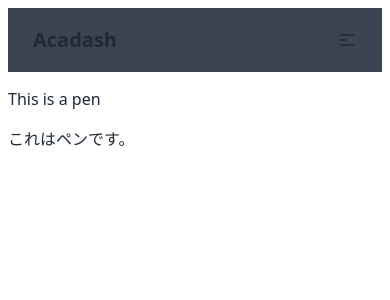
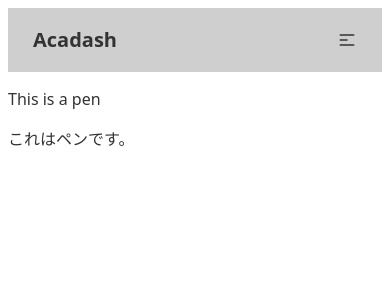
Before and after one commit to nightly5/acadash, a SvelteKit app: page / in a window 390 px wide. Shown: the top 300 px of the page. Built offline with nearby package versions, Linux system fonts and the light colour scheme.

Commit message:
✨ Change theming of app

```diff
--- a/src/routes/+layout.svelte
+++ b/src/routes/+layout.svelte
@@ -1,6 +1,6 @@
 <div class="app font-sans">
     <header>
-        <nav class="navbar bg-neutral">
+        <nav class="navbar bg-base-300">
             <div class="navbar-start flex-1">
                 <a class="btn btn-ghost normal-case text-xl" href="/">
                     Acadash
@@ -13,7 +13,7 @@
                 </ul>
             </div>
             <div class="dropdown">
-                <button class="btn btn-ghost lg:hidden" type="button">
+                <button title="Menu" class="btn btn-ghost lg:hidden">
                     <svg xmlns="http://www.w3.org/2000/svg" class="h-5 w-5"
                     fill="none" viewBox="0 0 24 24" stroke="currentColor">
                         <path stroke-linecap="round"
@@ -22,7 +22,7 @@
                         />
                     </svg>
                 </button>
-                <ul class="menu dropdown-content shadow bg-base-300 rounded-box right-0 p-2 flex-auto min-w-max">
+                <ul class="menu dropdown-content shadow bg-base-100 rounded-box right-0 p-3 flex-auto min-w-max">
                     <li><a href="/test1">Test 1</a></li>
                     <li><a href="/test2">Test 2</a></li>
                 </ul>
@@ -36,6 +36,11 @@
 
 </div>
 
+<!--
+    Unused selectors can be safely ignored as tailwind discards them during
+    preprocessing postcss
+-->
+<!-- svelte-ignore css-unused-selector -->
 <style lang="postcss">
     @tailwind base;
     @tailwind components;
--- a/tailwind.config.js
+++ b/tailwind.config.js
@@ -1,9 +1,10 @@
 import daisyui from "daisyui";
 
+/** @type {import('tailwindcss').Config} */
 export default {
+    daisyui: {
+        themes: ["cmyk", "business"]
+    },
     content: ["./src/**/*.{html,js,svelte}"],
-    theme: {
-      extend: {},
-    },
     plugins: [daisyui]
 };
```
